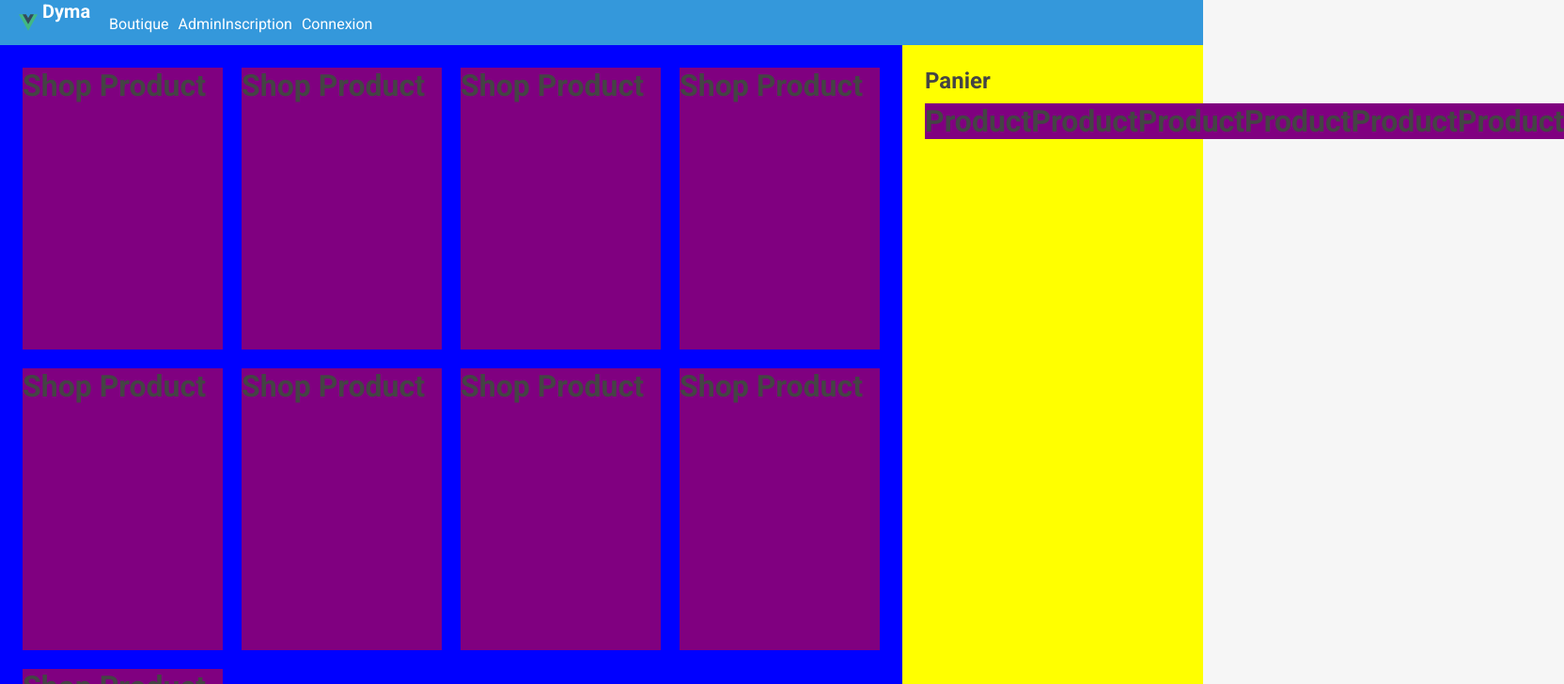
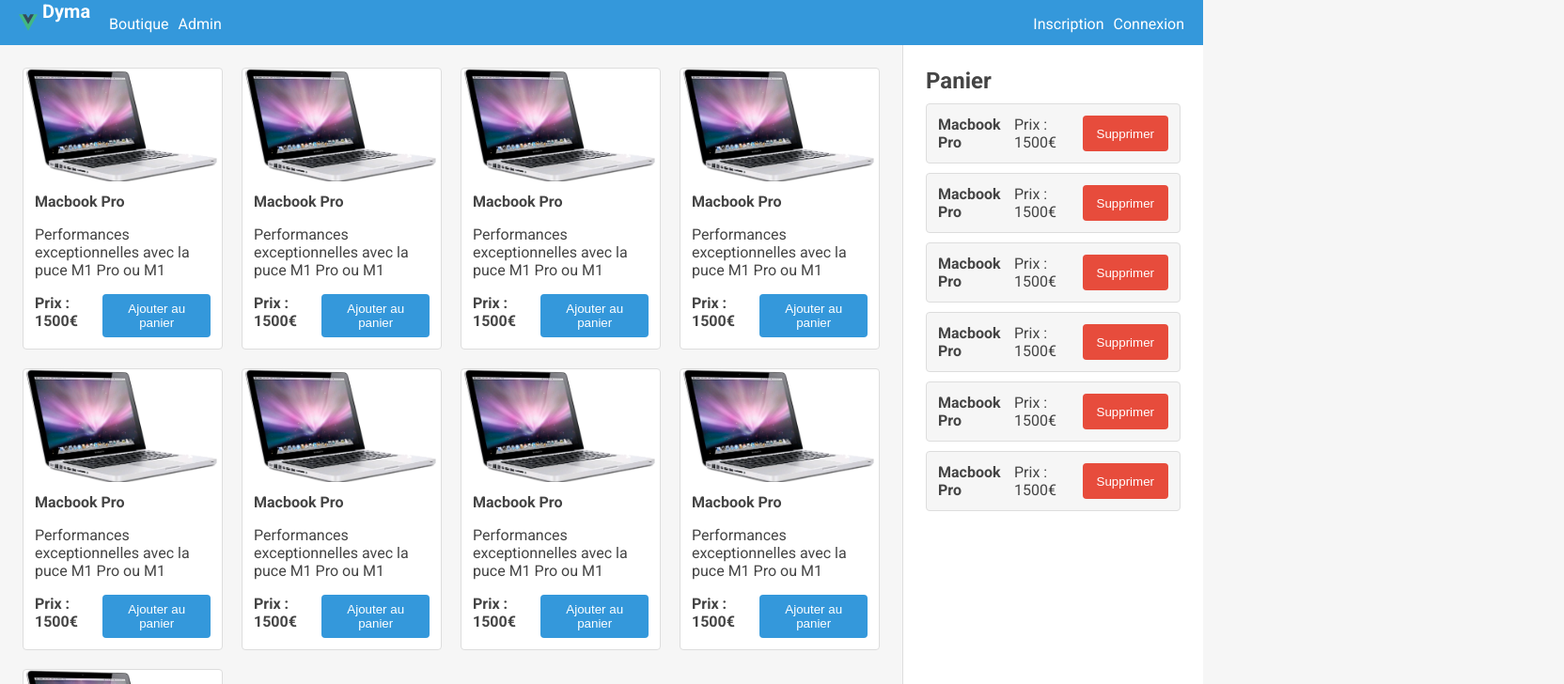
Before and after one commit to Antony-jacques/vue-ecommerce, a Vue app: page / in a window 1280 px wide. Shown: the top 728 px of the page at 94% size, 1664 px wide, since content can reach past the window. Built offline with nearby package versions, Linux system fonts and the light colour scheme.

Commit message:
list & cart display

```diff
--- a/src/App.vue
+++ b/src/App.vue
@@ -7,10 +7,10 @@
 
 <template>
   <div class="app-container">
-    <TheHeader class="header b1" />
-    <Shop class="shop b2" />
-    <Cart class="cart b3" />
-    <TheFooter class="footer b4" />
+    <TheHeader class="header" />
+    <Shop class="shop" />
+    <Cart class="cart" />
+    <TheFooter class="footer" />
   </div>
 </template>
 
@@ -33,6 +33,8 @@
 }
 .cart {
   grid-area: cart;
+  border-left: var(--border);
+  background-color: white;
 }
 .footer {
   grid-area: footer;
--- a/src/assets/base.scss
+++ b/src/assets/base.scss
@@ -63,7 +63,7 @@
   flex-direction: row;
 }
 
-.flew-column {
+.flex-column {
   flex-direction: column;
 }
 
@@ -75,7 +75,7 @@
   align-items: center;
 }
 
-.flex.fill {
+.flex-fill {
   flex: 1 1 auto;
 }
 
@@ -127,3 +127,30 @@
 .mb-10 {
   margin-bottom: 10px;
 }
+
+// buttons
+
+.btn {
+  padding: 8px 15px;
+  border: 0;
+  border-radius: var(--border-radius);
+  cursor: pointer;
+  font-weight: 500;
+  transition: background-color 0.2s;
+}
+
+.btn-primary {
+  background-color: var(--primary-1);
+  color: var(--text-primary-color);
+  &:hover {
+    background-color: var(--primary-2);
+  }
+}
+
+.btn-danger {
+  background-color: var(--danger-1);
+  color: var(--text-primary-color);
+  &:hover {
+    background-color: var(--danger-2);
+  }
+}
--- a/src/components/Cart/CartProduct.vue
+++ b/src/components/Cart/CartProduct.vue
@@ -1,9 +1,17 @@
 <script setup lang="ts"></script>
 
 <template>
-  <div class="mb-10 b5">
-    <h1>Product</h1>
+  <div class="mb-10 p-10 d-flex flex-row align-items-center product">
+    <strong class="flex-fill mr-10">Macbook Pro</strong>
+    <span class="mr-10">Prix : 1500€</span>
+    <button class="btn btn-danger">Supprimer</button>
   </div>
 </template>
 
-<style lang="scss" scoped></style>
+<style lang="scss" scoped>
+.product {
+  border: var(--border);
+  border-radius: var(--border-radius);
+  background-color: var(--gray-1);
+}
+</style>
--- a/src/components/Shop/ShopProduct.vue
+++ b/src/components/Shop/ShopProduct.vue
@@ -1,9 +1,31 @@
 <script setup lang="ts"></script>
 
 <template>
-  <div class="b5">
-    <h1>Shop Product</h1>
+  <div class="product d-flex flex-column">
+    <div class="product-image"></div>
+    <div class="p-10 d-flex flex-column">
+      <h4>Macbook Pro</h4>
+      <p>Performances exceptionnelles avec la puce M1 Pro ou M1</p>
+      <div class="d-flex flex-row align-items-center">
+        <strong class="flex-fill">Prix : 1500€</strong>
+        <button class="btn btn-primary">Ajouter au panier</button>
+      </div>
+    </div>
   </div>
 </template>
 
-<style lang="scss" scoped></style>
+<style lang="scss" scoped>
+.product {
+  background-color: #ffffff;
+  border: var(--border);
+  border-radius: var(--border-radius);
+  &-image {
+    border-top-right-radius: var(--border-radius);
+    border-top-left-radius: var(--border-radius);
+    background-image: url('../../assets/macbook_pro.png');
+    background-size: cover;
+    background-position: center;
+    height: 250px;
+  }
+}
+</style>
```
Also changed, not shown: src/assets/macbook_pro.png (added).
